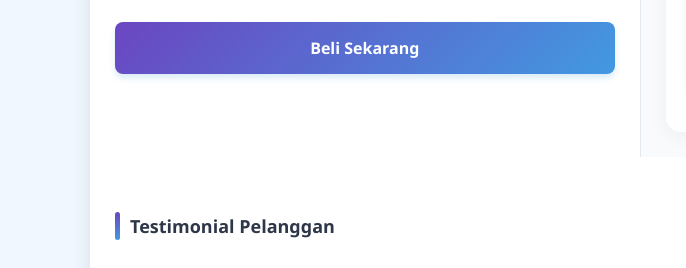
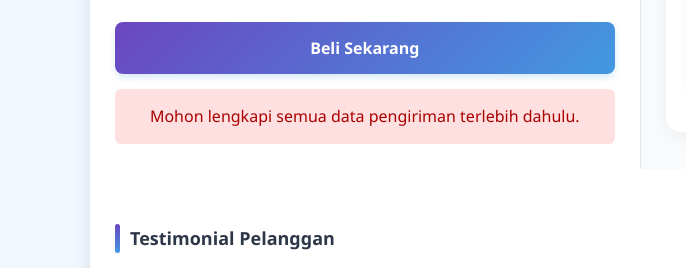
Before and after one commit to Ramdanashari/alkabest, a plain HTML site: page index.html in a window 1280 px wide. Both pictures are taken after a click on the button "Beli Sekarang". Shown: the part 1451-1719 px from the top of the page, 0-686 px from the left. Drawn offline with Linux system fonts and the light colour scheme; no server answers.

Commit message:
Update index.html

```diff
--- a/index.html
+++ b/index.html
@@ -154,6 +154,11 @@
                         </div>
                     </div>
                         <button type="submit" class="checkout-button" onclick="submitPayment()">Beli Sekarang</button>
+
+<div id="customAlert" style="display:none; background:#ffe0e0; color:#a00; padding:15px; margin-top:15px; border-radius:6px; text-align:center;">
+  Mohon lengkapi semua data pengiriman terlebih dahulu.
+</div>
+
 <script>
 function submitPayment() {
   const nama = document.getElementById("nama").value;
@@ -163,10 +168,10 @@
   const kabupaten = document.getElementById("kabupaten");
   const kecamatan = document.getElementById("kecamatan");
 
-                        const metodePembayaran = document.querySelector('input[name="payment"]:checked').value;
+  const metodePembayaran = document.querySelector('input[name="payment"]:checked')?.value;
 
-                        if (!nama || !hp || !alamat || !provinsi.value || !kabupaten.value || !kecamatan.value) {
-                        alert("Mohon lengkapi semua data pengiriman terlebih dahulu.");
+  if (!nama || !hp || !alamat || !provinsi.value || !kabupaten.value || !kecamatan.value || !metodePembayaran) {
+    document.getElementById("customAlert").style.display = "block";
     return;
   }
 
```
Lines whose indentation alone changed are shown as unchanged.
